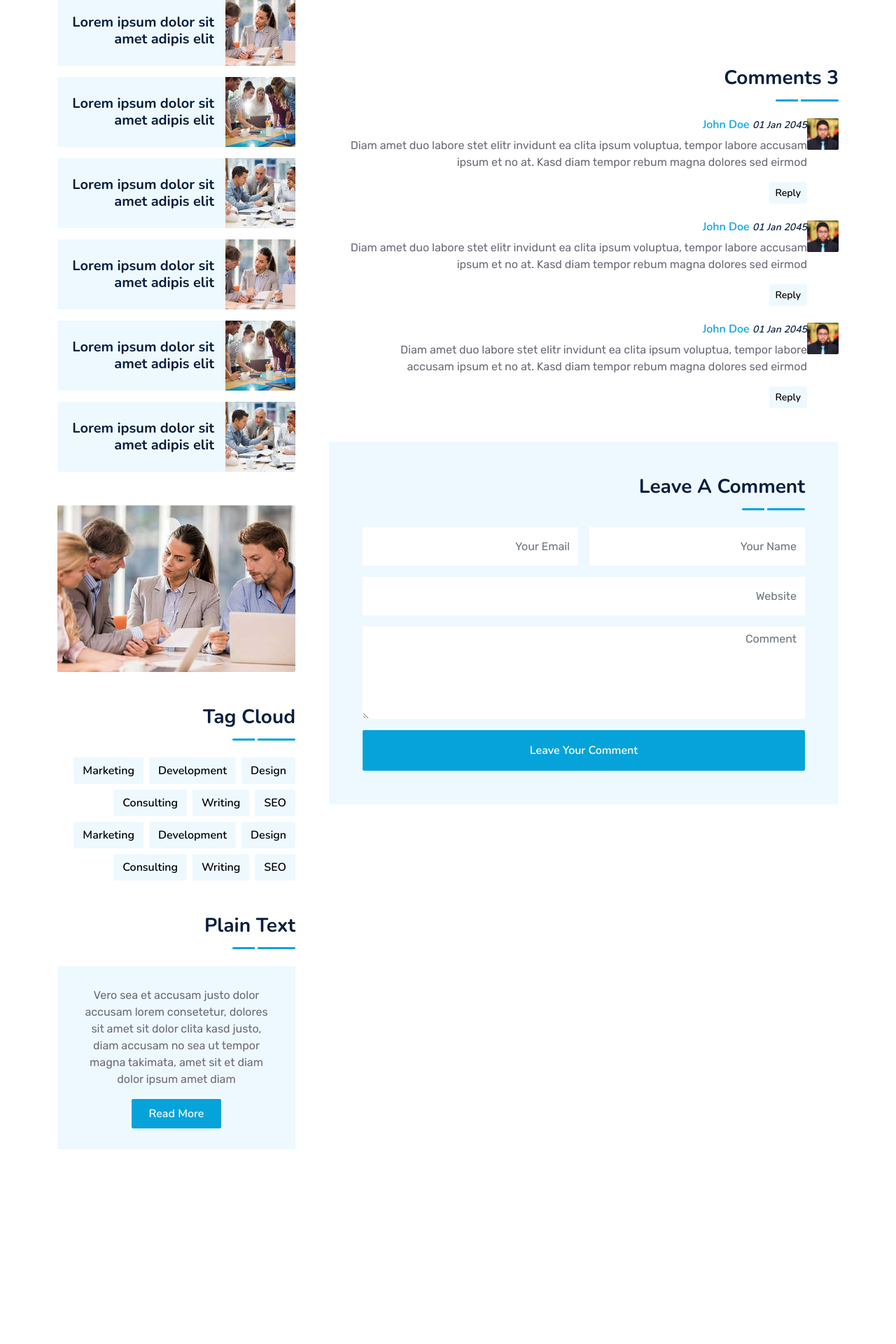
After one commit to AnodMohamed/Social-Networking-web-application-for-Healthcare-Professionals, a Laravel app: page /public/article/showarticle/1 in a window 1280 px wide. The commit adds this page. Shown: the part 1166-3086 px from the top of the page at 70% size. Run offline with Laravel 9, Linux system fonts and the light colour scheme; data that the repository does not hold is empty; some libraries are stand-ins or nearby versions.

Commit message:
view artical

```diff
--- a/app/Http/Controllers/public/PublicController.php
+++ b/app/Http/Controllers/public/PublicController.php
@@ -3,6 +3,7 @@
 namespace App\Http\Controllers\public;
 
 use App\Http\Controllers\Controller;
+use App\Models\Article;
 use App\Models\medicalPersonProfile;
 use App\Models\User;
 use Illuminate\Http\Request;
@@ -34,4 +35,9 @@ class PublicController extends Controller
         return view('public.medical.showprofile')->with(compact('user','medical_profile'));
     }
 
+    public function showarticle($article_id){
+        $article =Article::find($article_id);
+        return view('public.article.showarticle')->with(compact('article'));
+
+    }
 }
--- a/resources/views/medical/article/add.blade.php
+++ b/resources/views/medical/article/add.blade.php
@@ -4,7 +4,8 @@
             <div class="col-12 pt-lg-5 mt-lg-5 text-center">
                 <h1 class="display-4 text-white animated zoomIn"> إضافة مقال</h1>
                 <a href="{{ route('home') }}" class="h5 text-white">الصفحة الرئيسية</a>
-                <a href="{{ route('home') }}" class="h5 text-white"> مقالاتي</a>
+                <i class="far fa-circle text-white px-2"></i>
+                <a href="{{ route('medical.article.index') }}" class="h5 text-white"> التحكم في مقالاتي</a>
                 <i class="far fa-circle text-white px-2"></i>
                 <span  class="h5 text-white">إضافة مقال</span>
             </div>
--- /dev/null
+++ b/resources/views/public/article/showarticle.blade.php
@@ -0,0 +1,256 @@
+
+
+@include('layouts.header')
+<div class="container-fluid bg-primary py-5 bg-header" style="margin-bottom: 90px;">
+        <div class="row py-5">
+            <div class="col-12 pt-lg-5 mt-lg-5 text-center">
+                <h1 class="display-4 text-white animated zoomIn"> عرض  بيانات العامل في المجال الطبي</h1>
+                <a href="{{ route('home') }}" class="h5 text-white">الصفحة الرئيسية</a>
+                <i class="far fa-circle text-white px-2"></i>
+                @auth
+                    @if (Auth::user()->type  == 'ادمن')
+                        <a href="{{ route('admin.medical.index') }}" class="h5 text-white">التحكم في العاملين في المجال الطبي</a>
+                        <i class="far fa-circle text-white px-2"></i>
+                    @endif
+                @endauth
+                <span  class="h5 text-white"> عرض  بيانات العامل في المجال الطبي</span>
+            </div>
+        </div>
+    </div>
+    </div>
+    <!-- Navbar End -->
+
+
+    <!-- Full Screen Search Start -->
+    <div class="modal fade" id="searchModal" tabindex="-1">
+    <div class="modal-dialog modal-fullscreen">
+        <x-authentication-card>
+            <x-slot name="logo">
+            </x-slot>
+
+            <div class="modal-content" style="background: rgba(9, 30, 62, .7);">
+                <div class="modal-header border-0">
+                    <button type="button" class="btn bg-white btn-close" data-bs-dismiss="modal" aria-label="Close"></button>
+                </div>
+                <div class="modal-body d-flex align-items-center justify-content-center">
+                    <div class="input-group" style="max-width: 600px;">
+                        <input type="text" class="form-control bg-transparent border-primary p-3" placeholder="Type search keyword">
+                        <button class="btn btn-primary px-4"><i class="bi bi-search"></i></button>
+                    </div>
+                </div>
+            </div>
+        </x-authentication-card>
+    </div>
+    </div>
+    <!-- Full Screen Search End -->
+
+    <!-- Blog Start -->
+    <div class="container-fluid py-5 wow fadeInUp" data-wow-delay="0.1s">
+        <div class="container py-5">
+            <div class="row g-5">
+                <div class="col-lg-8">
+                    <!-- Blog Detail Start -->
+                    <div class="mb-5">
+                        <img src="{{asset('storage/images')}}/{{$article->image}}"  class="img-fluid w-100 rounded mb-5">
+                        <h1 class="mb-4">{{ $article->title}}</h1>
+                        <p> {!! $article->content !!}</p>
+                    </div>
+                    <!-- Blog Detail End -->
+
+                    <!-- Comment List Start -->
+                    <div class="mb-5">
+                        <div class="section-title section-title-sm position-relative pb-3 mb-4">
+                            <h3 class="mb-0">3 Comments</h3>
+                        </div>
+                        <div class="d-flex mb-4">
+                            <img src="img/user.jpg" class="img-fluid rounded" style="width: 45px; height: 45px;">
+                            <div class="ps-3">
+                                <h6><a href="">John Doe</a> <small><i>01 Jan 2045</i></small></h6>
+                                <p>Diam amet duo labore stet elitr invidunt ea clita ipsum voluptua, tempor labore
+                                    accusam ipsum et no at. Kasd diam tempor rebum magna dolores sed eirmod</p>
+                                <button class="btn btn-sm btn-light">Reply</button>
+                            </div>
+                        </div>
+                        <div class="d-flex mb-4">
+                            <img src="img/user.jpg" class="img-fluid rounded" style="width: 45px; height: 45px;">
+                            <div class="ps-3">
+                                <h6><a href="">John Doe</a> <small><i>01 Jan 2045</i></small></h6>
+                                <p>Diam amet duo labore stet elitr invidunt ea clita ipsum voluptua, tempor labore
+                                    accusam ipsum et no at. Kasd diam tempor rebum magna dolores sed eirmod</p>
+                                <button class="btn btn-sm btn-light">Reply</button>
+                            </div>
+                        </div>
+                        <div class="d-flex ms-5 mb-4">
+                            <img src="img/user.jpg" class="img-fluid rounded" style="width: 45px; height: 45px;">
+                            <div class="ps-3">
+                                <h6><a href="">John Doe</a> <small><i>01 Jan 2045</i></small></h6>
+                                <p>Diam amet duo labore stet elitr invidunt ea clita ipsum voluptua, tempor labore
+                                    accusam ipsum et no at. Kasd diam tempor rebum magna dolores sed eirmod</p>
+                                <button class="btn btn-sm btn-light">Reply</button>
+                            </div>
+                        </div>
+                    </div>
+                    <!-- Comment List End -->
+
+                    <!-- Comment Form Start -->
+                    <div class="bg-light rounded p-5">
+                        <div class="section-title section-title-sm position-relative pb-3 mb-4">
+                            <h3 class="mb-0">Leave A Comment</h3>
+                        </div>
+                        <form>
+                            <div class="row g-3">
+                                <div class="col-12 col-sm-6">
+                                    <input type="text" class="form-control bg-white border-0" placeholder="Your Name" style="height: 55px;">
+                                </div>
+                                <div class="col-12 col-sm-6">
+                                    <input type="email" class="form-control bg-white border-0" placeholder="Your Email" style="height: 55px;">
+                                </div>
+                                <div class="col-12">
+                                    <input type="text" class="form-control bg-white border-0" placeholder="Website" style="height: 55px;">
+                                </div>
+                                <div class="col-12">
+                                    <textarea class="form-control bg-white border-0" rows="5" placeholder="Comment"></textarea>
+                                </div>
+                                <div class="col-12">
+                                    <button class="btn btn-primary w-100 py-3" type="submit">Leave Your Comment</button>
+                                </div>
+                            </div>
+                        </form>
+                    </div>
+                    <!-- Comment Form End -->
+                </div>
+
+                <!-- Sidebar Start -->
+                <div class="col-lg-4">
+                    <!-- Search Form Start -->
+                    <div class="mb-5 wow slideInUp" data-wow-delay="0.1s">
+                        <div class="input-group">
+                            <input type="text" class="form-control p-3" placeholder="Keyword">
+                            <button class="btn btn-primary px-4"><i class="bi bi-search"></i></button>
+                        </div>
+                    </div>
+                    <!-- Search Form End -->
+
+                    <!-- Category Start -->
+                    <div class="mb-5 wow slideInUp" data-wow-delay="0.1s">
+                        <div class="section-title section-title-sm position-relative pb-3 mb-4">
+                            <h3 class="mb-0">Categories</h3>
+                        </div>
+                        <div class="link-animated d-flex flex-column justify-content-start">
+                            <a class="h5 fw-semi-bold bg-light rounded py-2 px-3 mb-2" href="#"><i class="bi bi-arrow-right me-2"></i>Web Design</a>
+                            <a class="h5 fw-semi-bold bg-light rounded py-2 px-3 mb-2" href="#"><i class="bi bi-arrow-right me-2"></i>Web Development</a>
+                            <a class="h5 fw-semi-bold bg-light rounded py-2 px-3 mb-2" href="#"><i class="bi bi-arrow-right me-2"></i>Web Development</a>
+                            <a class="h5 fw-semi-bold bg-light rounded py-2 px-3 mb-2" href="#"><i class="bi bi-arrow-right me-2"></i>Keyword Research</a>
+                            <a class="h5 fw-semi-bold bg-light rounded py-2 px-3 mb-2" href="#"><i class="bi bi-arrow-right me-2"></i>Email Marketing</a>
+                        </div>
+                    </div>
+                    <!-- Category End -->
+
+                    <!-- Recent Post Start -->
+                    <div class="mb-5 wow slideInUp" data-wow-delay="0.1s">
+                        <div class="section-title section-title-sm position-relative pb-3 mb-4">
+                            <h3 class="mb-0">Recent Post</h3>
+                        </div>
+                        <div class="d-flex rounded overflow-hidden mb-3">
+                            <img class="img-fluid" src="img/blog-1.jpg" style="width: 100px; height: 100px; object-fit: cover;" alt="">
+                            <a href="" class="h5 fw-semi-bold d-flex align-items-center bg-light px-3 mb-0">Lorem ipsum dolor sit amet adipis elit
+                            </a>
+                        </div>
+                        <div class="d-flex rounded overflow-hidden mb-3">
+                            <img class="img-fluid" src="img/blog-2.jpg" style="width: 100px; height: 100px; object-fit: cover;" alt="">
+                            <a href="" class="h5 fw-semi-bold d-flex align-items-center bg-light px-3 mb-0">Lorem ipsum dolor sit amet adipis elit
+                            </a>
+                        </div>
+                        <div class="d-flex rounded overflow-hidden mb-3">
+                            <img class="img-fluid" src="img/blog-3.jpg" style="width: 100px; height: 100px; object-fit: cover;" alt="">
+                            <a href="" class="h5 fw-semi-bold d-flex align-items-center bg-light px-3 mb-0">Lorem ipsum dolor sit amet adipis elit
+                            </a>
+                        </div>
+                        <div class="d-flex rounded overflow-hidden mb-3">
+                            <img class="img-fluid" src="img/blog-1.jpg" style="width: 100px; height: 100px; object-fit: cover;" alt="">
+                            <a href="" class="h5 fw-semi-bold d-flex align-items-center bg-light px-3 mb-0">Lorem ipsum dolor sit amet adipis elit
+                            </a>
+                        </div>
+                        <div class="d-flex rounded overflow-hidden mb-3">
+                            <img class="img-fluid" src="img/blog-2.jpg" style="width: 100px; height: 100px; object-fit: cover;" alt="">
+                            <a href="" class="h5 fw-semi-bold d-flex align-items-center bg-light px-3 mb-0">Lorem ipsum dolor sit amet adipis elit
+                            </a>
+                        </div>
+                        <div class="d-flex rounded overflow-hidden mb-3">
+                            <img class="img-fluid" src="img/blog-3.jpg" style="width: 100px; height: 100px; object-fit: cover;" alt="">
+                            <a href="" class="h5 fw-semi-bold d-flex align-items-center bg-light px-3 mb-0">Lorem ipsum dolor sit amet adipis elit
+                            </a>
+                        </div>
+                    </div>
+                    <!-- Recent Post End -->
+
+                    <!-- Image Start -->
+                    <div class="mb-5 wow slideInUp" data-wow-delay="0.1s">
+                        <img src="img/blog-1.jpg" alt="" class="img-fluid rounded">
+                    </div>
+                    <!-- Image End -->
+
+                    <!-- Tags Start -->
+                    <div class="mb-5 wow slideInUp" data-wow-delay="0.1s">
+                        <div class="section-title section-title-sm position-relative pb-3 mb-4">
+                            <h3 class="mb-0">Tag Cloud</h3>
+                        </div>
+                        <div class="d-flex flex-wrap m-n1">
+                            <a href="" class="btn btn-light m-1">Design</a>
+                            <a href="" class="btn btn-light m-1">Development</a>
+                            <a href="" class="btn btn-light m-1">Marketing</a>
+                            <a href="" class="btn btn-light m-1">SEO</a>
+                            <a href="" class="btn btn-light m-1">Writing</a>
+                            <a href="" class="btn btn-light m-1">Consulting</a>
+                            <a href="" class="btn btn-light m-1">Design</a>
+                            <a href="" class="btn btn-light m-1">Development</a>
+                            <a href="" class="btn btn-light m-1">Marketing</a>
+                            <a href="" class="btn btn-light m-1">SEO</a>
+                            <a href="" class="btn btn-light m-1">Writing</a>
+                            <a href="" class="btn btn-light m-1">Consulting</a>
+                        </div>
+                    </div>
+                    <!-- Tags End -->
+
+                    <!-- Plain Text Start -->
+                    <div class="wow slideInUp" data-wow-delay="0.1s">
+                        <div class="section-title section-title-sm position-relative pb-3 mb-4">
+                            <h3 class="mb-0">Plain Text</h3>
+                        </div>
+                        <div class="bg-light text-center" style="padding: 30px;">
+                            <p>Vero sea et accusam justo dolor accusam lorem consetetur, dolores sit amet sit dolor clita kasd justo, diam accusam no sea ut tempor magna takimata, amet sit et diam dolor ipsum amet diam</p>
+                            <a href="" class="btn btn-primary py-2 px-4">Read More</a>
+                        </div>
+                    </div>
+                    <!-- Plain Text End -->
+                </div>
+                <!-- Sidebar End -->
+            </div>
+        </div>
+    </div>
+    <!-- Blog End -->
+
+
+    <!-- Vendor Start -->
+    <div class="container-fluid py-5 wow fadeInUp" data-wow-delay="0.1s">
+        <div class="container py-5 mb-5">
+            <div class="bg-white">
+                <div class="owl-carousel vendor-carousel">
+                    <img src="img/vendor-1.jpg" alt="">
+                    <img src="img/vendor-2.jpg" alt="">
+                    <img src="img/vendor-3.jpg" alt="">
+                    <img src="img/vendor-4.jpg" alt="">
+                    <img src="img/vendor-5.jpg" alt="">
+                    <img src="img/vendor-6.jpg" alt="">
+                    <img src="img/vendor-7.jpg" alt="">
+                    <img src="img/vendor-8.jpg" alt="">
+                    <img src="img/vendor-9.jpg" alt="">
+                </div>
+            </div>
+        </div>
+    </div>
+    <!-- Vendor End -->
+</div>
+
+
+@include('layouts.footer')
--- a/routes/web.php
+++ b/routes/web.php
@@ -19,6 +19,7 @@ use Illuminate\Support\Facades\Route;
 
 Route::get('/', [PublicController::class, 'home'])->name('home');
 Route::get('/public/medical/showprofile/{user_id:id}', [PublicController::class, 'showprofile'])->name('public.medical.showprofile');
+Route::get('/public/article/showarticle/{article_id:id}', [PublicController::class, 'showarticle'])->name('public.article.showarticle');
 
 //admin
 Route::middleware(['verified','authadmin'])->group(function(){
@@ -48,8 +49,9 @@ Route::middleware(['verified','authmedicalpersonnel'])->group(function(){
     //articles
     Route::get('/medical/article/create', [MedicalArticleController::class, 'create'])->name('medical.article.create');
     Route::post('/medical/article/store', [MedicalArticleController::class, 'store'])->name('medical.article.store');
-    Route::get('/medical/article/store', [MedicalArticleController::class, 'index'])->name('medical.article.index');
-    Route::get('/medical/article/edit/{article_id:id}', [MedicalArticleController::class, 'edit'])->name('admin.medical.edit');
+    Route::get('/medical/article/index', [MedicalArticleController::class, 'index'])->name('medical.article.index');
+    Route::get('/medical/article/edit/{article_id:id}', [MedicalArticleController::class, 'edit'])->name('medical.article.edit');
+    Route::post('/medical/article/update/{article_id:id}', [MedicalArticleController::class, 'update'])->name('medical.article.update');
 
 });
 
```
Also changed, not shown: app/Http/Controllers/medical/MedicalArticleController.php (+36 -1 lines), resources/views/medical/article/edit.blade.php (+136 -0 lines), resources/views/medical/article/index.blade.php (+10 -1 lines).
